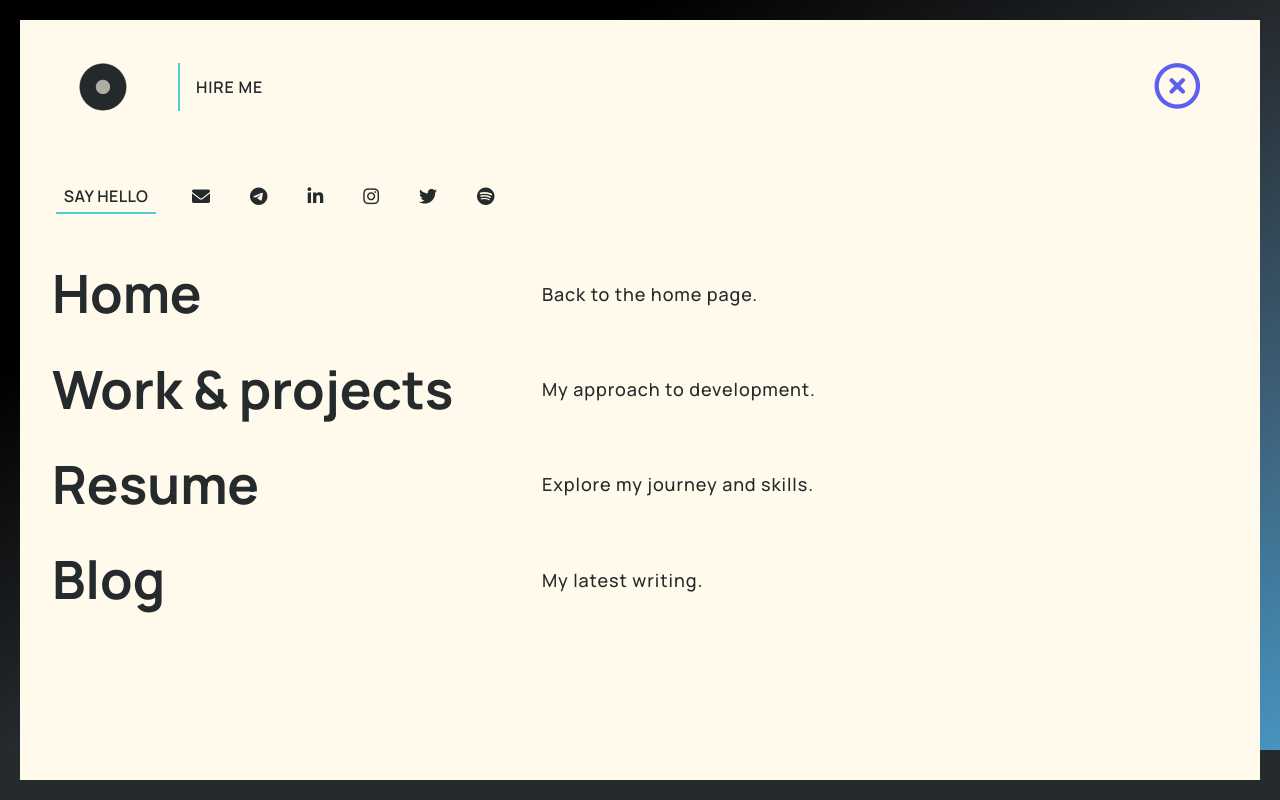
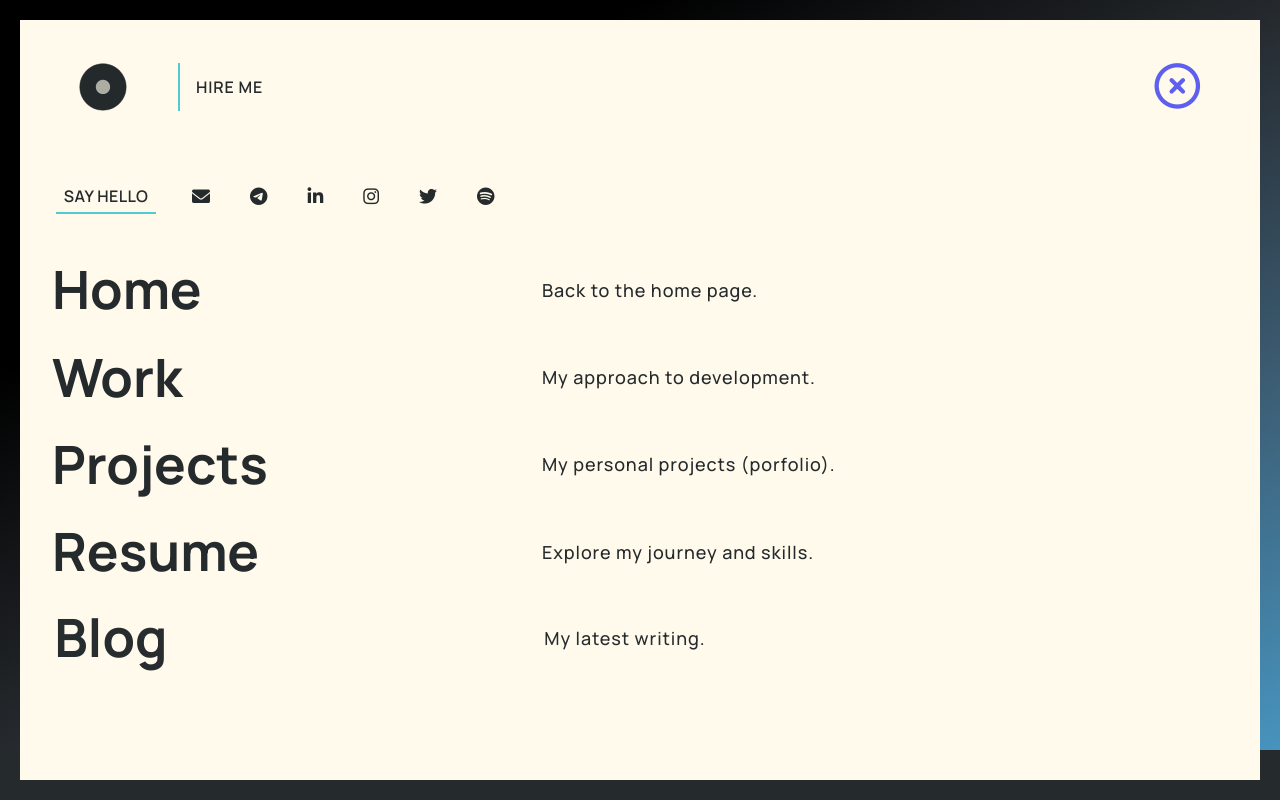
Before and after one commit to ramedina98/porfolio_web_page, a React (Vite) app: page / in a window 1280 px wide. Both pictures are taken after a click on the element 1154 px from the left and 45 px from the top of the page. Shown: the top 800 px of the page. Built offline with nearby package versions, Linux system fonts and the light colour scheme; no server answers.

Commit message:
add paths

```diff
--- a/src/components/app/NavMenu.tsx
+++ b/src/components/app/NavMenu.tsx
@@ -15,6 +15,8 @@ interface NavMenuProps {
 const NavMenu: React.FC<NavMenuProps> = ({ cerrarMenu }) => {
 
     const controls = useAnimation();
+
+    /*const [menuAbierto, setMenuAbierto] = useState(true);*/
 
     useEffect(() => {
         controls.start({ height: "100%", opacity: 1 });
@@ -34,12 +36,19 @@ const NavMenu: React.FC<NavMenuProps> = ({ cerrarMenu }) => {
     const handleLottieClick = () => {
         console.log('Hola')
     }
+
+    {/*TODO: hay que revisar esto para que cuando le des click pueda cerrar el menu*/}
+    const handleClose = () => {
+        console.log('Hola');
+    }
+
     {/*TODO: agregar el path, cuando ya esten*/}
     const navItems = [
-        { text: "Home", description: "Back to the home page." },
-        { text: "Work & projects", description: "My approach to development." },
-        { text: "Resume", description: "Explore my journey and skills." },
-        { text: "Blog", description: "My latest writing." },
+        { path: '/', text: "Home", description: "Back to the home page." },
+        { path: '/work_projects',text: "Work", description: "My approach to development." },
+        { path: '/my_projects',text: "Projects", description: "My personal projects (porfolio)." },
+        { path: '/resume',text: "Resume", description: "Explore my journey and skills." },
+        { path: '/blog',text: "Blog", description: "My latest writing." },
     ];
 
     return (
@@ -136,10 +145,11 @@ const NavMenu: React.FC<NavMenuProps> = ({ cerrarMenu }) => {
                         initial={{ x: 250, y: -100, opacity: 0 }}
                         animate={{ x: 0, y: 0, opacity: 1 }}
                         transition={{ duration: 0.6 * (index + 1) }} // Ajusta la duración según tus preferencias
-                        className="flex justify-start items-center w-full py-2"
+                        className="flex justify-start items-center w-full py-1"
+                        onClick={handleClose}
                         >
                         <Link
-                            to={'/'}
+                            to={item.path}
                             className="text-fontSnavMB text-CBS font-bold hover:text-CST cursor-pointer mr-10 w-clampLiNavBM"
                         >
                             {item.text}
--- /dev/null
+++ b/src/components/blog/Blog.tsx
@@ -0,0 +1,12 @@
+import React from 'react';
+//This component contain all the main content of the page...
+
+const Blog: React.FC = () => {
+    return (
+        <>
+            <div>Estamos en: Blog</div>
+        </>
+    )
+}
+
+export default Blog
--- /dev/null
+++ b/src/components/personalProjects/MyProjects.tsx
@@ -0,0 +1,12 @@
+import React from 'react';
+//This component contain all the main content of the page...
+
+const MyProjects: React.FC = () => {
+    return (
+        <>
+            <div>Estamos en: MyProjects</div>
+        </>
+    )
+}
+
+export default MyProjects
--- /dev/null
+++ b/src/components/personalProjects/PersonalProject.tsx
@@ -0,0 +1,16 @@
+import React from 'react';
+import { useParams } from 'react-router-dom';
+//This component contain all the main content of the page...
+
+const PersonalProject: React.FC = () => {
+
+    const { id } = useParams<{id: string}>();
+
+    return (
+        <>
+            <div>Estamos en: PersonalProject - {id}</div>
+        </>
+    )
+}
+
+export default PersonalProject
--- /dev/null
+++ b/src/components/workProjects/Project.tsx
@@ -0,0 +1,16 @@
+import React from 'react';
+import { useParams } from 'react-router-dom';
+//This component contain all the main content of the page...
+
+const Project: React.FC = () => {
+
+    const { id } = useParams<{ id: string }>();
+
+    return (
+        <>
+            <div>Estamos en: Project - {id}</div>
+        </>
+    )
+}
+
+export default Project
--- /dev/null
+++ b/src/components/workProjects/WorkProjects.tsx
@@ -0,0 +1,12 @@
+import React from 'react';
+//This component contain all the main content of the page...
+
+const WorkProjects: React.FC = () => {
+    return (
+        <>
+            <div>Estamos en: WorkProjects</div>
+        </>
+    )
+}
+
+export default WorkProjects
--- a/src/main.tsx
+++ b/src/main.tsx
@@ -4,6 +4,11 @@ import { BrowserRouter, Routes, Route} from 'react-router-dom';
 import App from './App.tsx'
 import Home from './components/app/Home.tsx';
 import Resume from './components/app/Resume.tsx';
+import WorkProjects from './components/workProjects/WorkProjects.tsx';
+import MyProjects from './components/personalProjects/MyProjects.tsx';
+import PersonalProject from './components/personalProjects/PersonalProject.tsx';
+import Project from './components/workProjects/Project.tsx';
+import Blog from './components/blog/Blog.tsx';
 import './css/index.css'
 
 const apiKey: string = import.meta.env.VITE_REACT_APP_API_KEY || '';
@@ -16,8 +21,15 @@ ReactDOM.createRoot(document.getElementById('root') as HTMLElement ).render(
           {/*Aqui hay que inicar poniendo las demas rutas
           ejemplo en el repositorio donde tengo la app "Where in the world" */}
           <Route index element={<Home />}></Route>
+          <Route path="/work_projects" element={<WorkProjects />}></Route>
+          <Route path="/project/:id" element={<Project />}></Route>
+          <Route path="/my_projects" element={<MyProjects />}></Route>
+          <Route path="/personal_project/:id" element={<PersonalProject />}></Route>
         </Route>
         <Route path="/resume" element={<Resume />}></Route>
+        {/*Este parte del router, posteriormete necesitara agregarle más rutas
+          para el correcto funcionamiento del blog*/}
+        <Route path="/blog" element={<Blog />}></Route>
       </Routes>
     </BrowserRouter>
   </React.StrictMode>,
```
